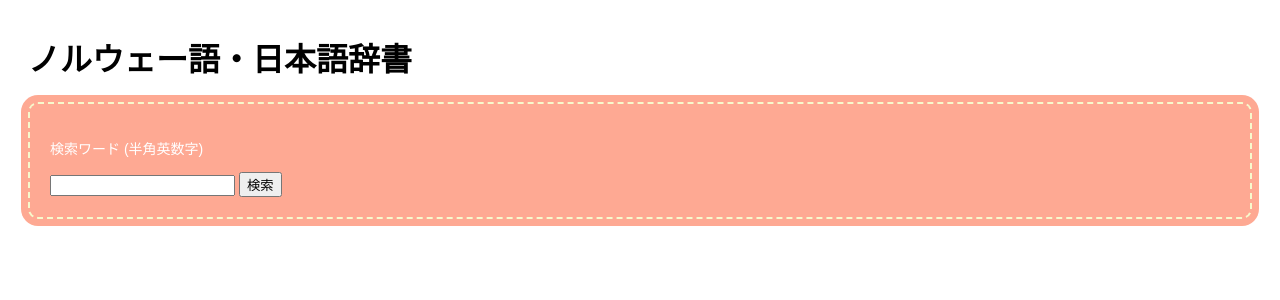
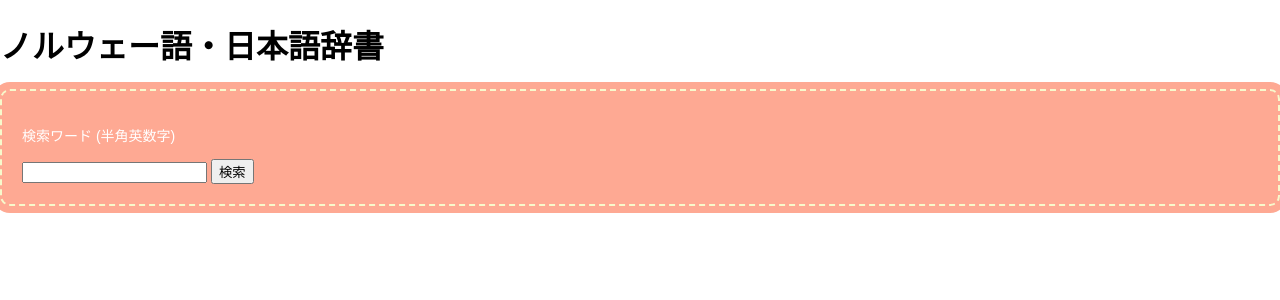
Before and after one commit to jishono/jishono-front, a PHP site: page /header.php in a window 1280 px wide. Shown: the top 300 px of the page. Run offline with PHP 8.4, Linux system fonts and the light colour scheme.

Commit message:
Update main.css

```diff
--- a/css/main.css
+++ b/css/main.css
@@ -9,7 +9,11 @@
 }
 
 body {
-  padding: 5px 20px;
+  min-height: 100%;
+  height: 100%;
+  width: auto;
+  padding: 0;
+  margin: 0;
   font-family: 'Hiragino Maru Gothic Pro','ヒラギノ丸ゴ Pro W4', sans-serif;
 }
 
```
